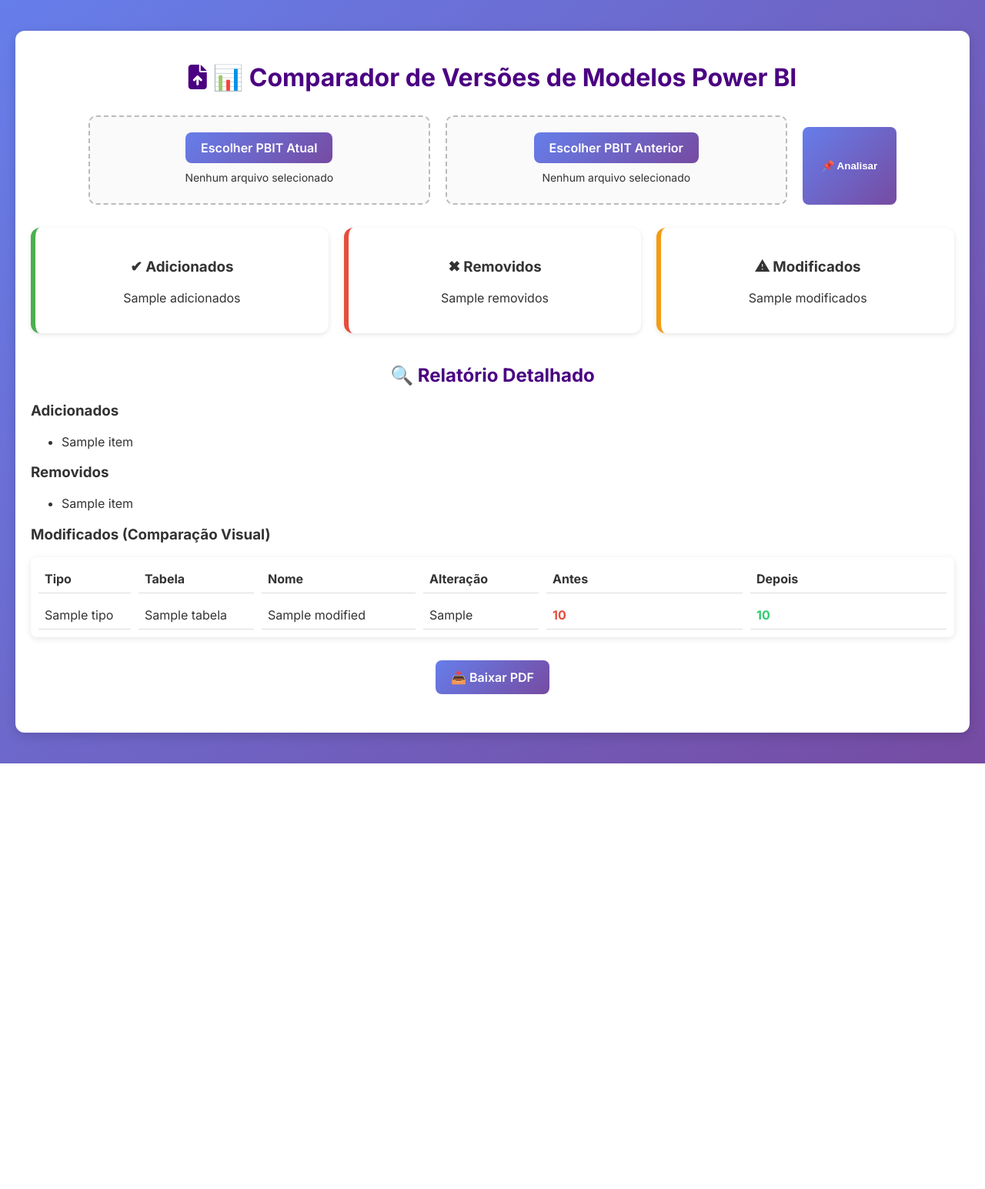
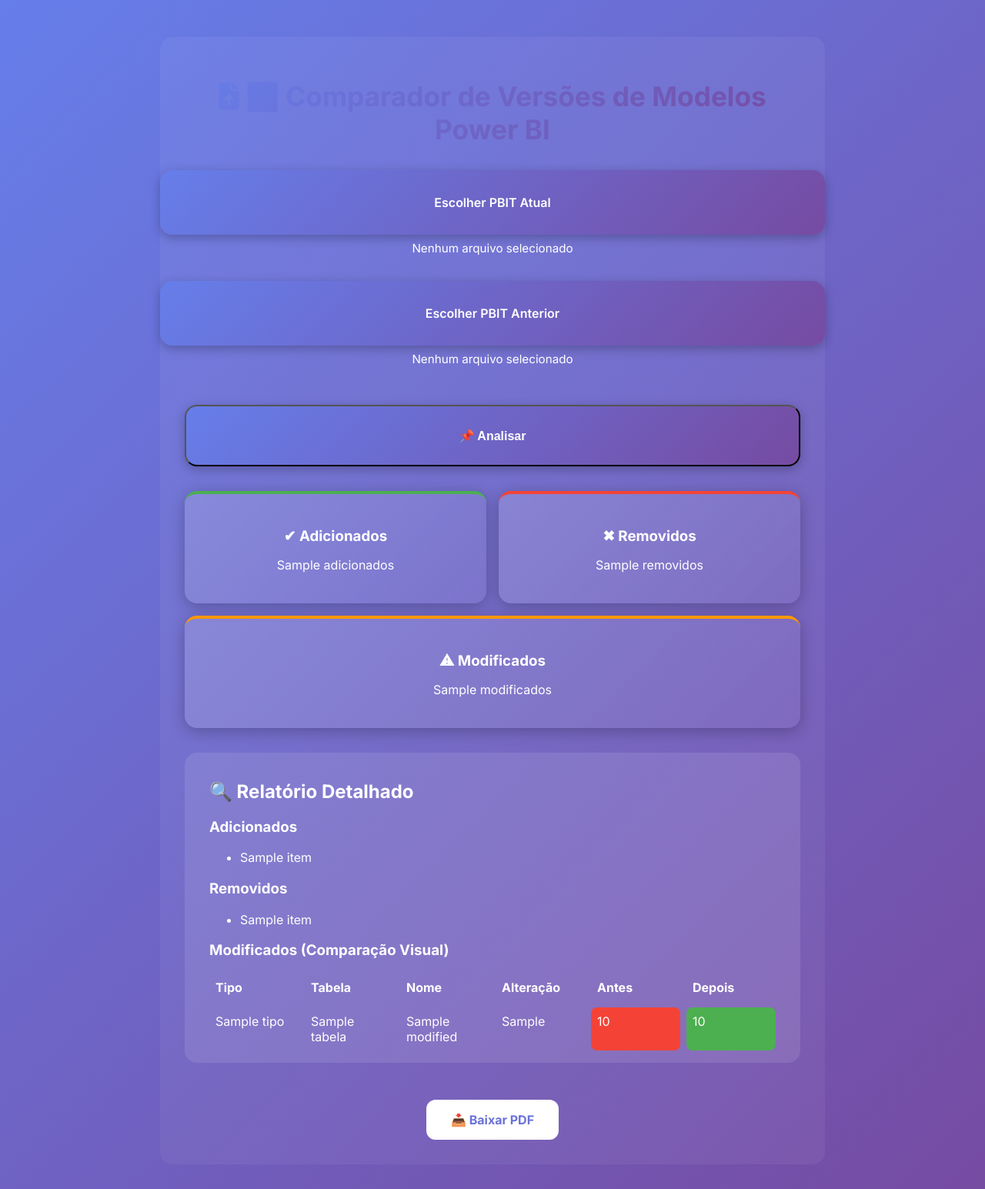
Before and after one commit to yuricassu/Comparador-de-Vers-es-do-Power-BI, a Flask app: template templates/index.html in a window 1280 px wide. Shown: the whole page at 77% size. Before the commit the page ends 992 px from the top, so only its background shows below. Run offline with Flask 3, Linux system fonts and the light colour scheme; the template is opened without the code that fills it: most values are stand-ins (such as "Sample title", 1, 10 or a date in 2020); some libraries are stand-ins or nearby versions.

Commit message:
Update style.css

```diff
--- a/static/style.css
+++ b/static/style.css
@@ -1,232 +1,254 @@
-/* Fonte global */
+/* Fonte moderna */
 body {
+    margin: 0;
     font-family: 'Inter', sans-serif;
-    background: linear-gradient(135deg, #667eea 0%, #764ba2 100%); /* Fundo atualizado */
-    margin: 0;
-    padding: 0;
-    color: #333;
-    min-height: 100vh;
+    background: linear-gradient(135deg, #667eea 0%, #764ba2 100%);
+    color: #fff;
 }
 
-/* Container principal */
 .container {
-    max-width: 1200px;
-    margin: 40px auto; /* Espaçamento do topo */
-    padding: 20px;
-    background: #fff;
-    border-radius: 12px;
-    box-shadow: 0 4px 15px rgba(0,0,0,0.15);
+    max-width: 800px;
+    margin: 3rem auto 2rem; /* espaçamento do topo aumentado */
+    padding: 2rem;
+    text-align: center;
+    background: rgba(255,255,255,0.05);
+    border-radius: 16px;
 }
 
-/* Título */
 h1 {
-    text-align: center;
-    margin-bottom: 30px;
-    color: #4b0082;
+    margin-bottom: 2rem;
+    font-size: 2.2rem;
+    font-weight: 700;
+    background: linear-gradient(135deg, #667eea 0%, #764ba2 100%);
+    -webkit-background-clip: text;
+    -webkit-text-fill-color: transparent;
+    display: inline-block;
 }
 
-/* Upload */
 .upload-section {
     display: flex;
-    gap: 20px;
-    justify-content: center;
-    flex-wrap: wrap;
-    margin-bottom: 20px;
+    flex-direction: column;
+    gap: 1.8rem;
+    align-items: center;
+    margin-bottom: 2rem;
 }
 
 .file-upload-container {
-    border: 2px dashed #bbb;
-    border-radius: 10px;
-    padding: 20px;
-    text-align: center;
-    background: #fafafa;
-    flex: 1;
-    min-width: 280px;
-    max-width: 400px;
-    cursor: pointer;
-    transition: all 0.3s ease-in-out;
-}
-
-.file-upload-container.dragover {
-    border-color: #764ba2;
-    background: #f3e8ff;
+    width: 100%;
+    display: flex;
+    flex-direction: column;
+    align-items: center;
+    position: relative;
 }
 
 .custom-file-upload {
-    display: inline-block;
-    padding: 10px 20px;
     background: linear-gradient(135deg, #667eea 0%, #764ba2 100%);
     color: #fff;
-    border-radius: 8px;
+    padding: 2rem;
+    border-radius: 16px;
+    font-weight: 600;
     cursor: pointer;
-    font-weight: 600;
-    transition: transform 0.2s ease;
+    width: 100%;
+    text-align: center;
+    transition: all 0.3s ease;
+    box-shadow: 0 4px 14px rgba(0,0,0,0.25);
 }
-
 .custom-file-upload:hover {
-    transform: scale(1.05);
+    transform: translateY(-3px);
+    box-shadow: 0 8px 28px rgba(0,0,0,0.35);
 }
-
-input[type="file"] {
+.custom-file-upload input {
     display: none;
 }
 
 .file-name {
-    display: block;
-    margin-top: 10px;
-    font-size: 14px;
+    margin-top: 0.5rem;
+    font-size: 0.95rem;
+    color: #fff;
+    word-break: break-all;
 }
 
 .upload-feedback {
-    display: block;
-    margin-top: 5px;
-    font-size: 13px;
+    font-size: 0.9rem;
+    margin-top: 0.3rem;
+    color: #00ff00;
 }
 
 /* Botão analisar */
 .analyze-btn {
+    margin-top: 1rem;
+    padding: 1.8rem;
+    width: 100%;
     background: linear-gradient(135deg, #667eea 0%, #764ba2 100%);
-    color: white;
-    padding: 12px 25px;
-    border: none;
-    border-radius: 8px;
+    color: #fff;
+    border-radius: 16px;
+    font-weight: 700;
     cursor: pointer;
-    margin-top: 15px;
-    font-weight: 600;
-    transition: transform 0.2s ease;
+    font-size: 1rem;
+    box-shadow: 0 4px 14px rgba(0,0,0,0.25);
+    transition: all 0.3s ease;
+}
+.analyze-btn:hover {
+    transform: translateY(-2px);
+    box-shadow: 0 8px 28px rgba(0,0,0,0.35);
 }
 
-.analyze-btn:hover {
-    transform: scale(1.05);
-}
-
-/* Barra de progresso */
+/* Progress bar */
 .progress-bar {
     width: 100%;
-    background: #ddd;
-    border-radius: 10px;
+    background-color: rgba(255,255,255,0.3);
+    border-radius: 12px;
     overflow: hidden;
-    margin-top: 20px;
-    height: 20px;
+    margin-top: 1rem;
 }
-
 .progress {
-    height: 100%;
-    width: 0;
-    background: linear-gradient(135deg, #667eea 0%, #764ba2 100%);
+    width: 0%;
+    height: 12px;
+    background-color: #fff;
     transition: width 0.4s ease;
+    border-radius: 12px;
 }
 
 /* Checkmark */
 .checkmark {
-    margin-top: 15px;
-    font-size: 18px;
-    color: #764ba2;
-    text-align: center;
+    font-size: 1.5rem;
+    color: #00ff00;
+    margin-top: 1rem;
+    animation: fadeIn 0.8s ease-in-out;
 }
 
-/* Cards resumo */
+/* Cards */
 .cards {
     display: flex;
-    gap: 20px;
-    justify-content: center;
-    margin: 30px 0;
+    justify-content: space-between;
+    gap: 1rem;
+    margin-bottom: 2rem;
     flex-wrap: wrap;
 }
+.card {
+    background: linear-gradient(135deg, rgba(255,255,255,0.15), rgba(255,255,255,0.05));
+    padding: 1.5rem;
+    border-radius: 16px;
+    flex: 1 1 30%;
+    box-shadow: 0 4px 20px rgba(0,0,0,0.25);
+    transition: all 0.3s ease;
+    opacity: 0;
+    animation: fadeIn 0.8s forwards;
+}
+.card:hover {
+    transform: translateY(-3px);
+    box-shadow: 0 8px 28px rgba(0,0,0,0.35);
+}
+.card h3 { margin-bottom: 0.5rem; }
+.added { border-top: 4px solid #4caf50; }
+.removed { border-top: 4px solid #f44336; }
+.modified { border-top: 4px solid #ff9800; }
 
-.card {
-    flex: 1;
-    min-width: 250px;
-    padding: 20px;
-    border-radius: 12px;
-    background: #fff;
-    box-shadow: 0 2px 6px rgba(0,0,0,0.1);
-    text-align: center;
+/* Report section */
+.report-section {
+    text-align: left;
+    margin: 2rem 0;
+    background-color: rgba(255,255,255,0.1);
+    padding: 1rem 2rem;
+    border-radius: 16px;
+    max-height: 800px;
+    overflow-y: auto;
 }
 
-.card.added {
-    border-left: 6px solid #4CAF50;
-}
-
-.card.removed {
-    border-left: 6px solid #e74c3c;
-}
-
-.card.modified {
-    border-left: 6px solid #f39c12;
-}
-
-/* Relatório detalhado */
-.report-section {
-    margin-top: 40px;
-}
-
-.report-section h2 {
-    text-align: center;
-    margin-bottom: 20px;
-    color: #4b0082;
-}
-
-/* Tabela de modificados */
+/* Comparação visual com tooltip */
 .comparison-table {
     display: grid;
-    grid-template-columns: 120px 150px 200px 150px 1fr 1fr;
-    gap: 10px;
-    padding: 10px;
-    background: #fff;
-    border-radius: 8px;
-    box-shadow: 0 2px 8px rgba(0,0,0,0.1);
-
-    overflow-x: auto;
-    max-width: 100%;
+    grid-template-columns: 1fr 1fr 1fr 1fr 1fr 1fr;
+    gap: 0.5rem;
+    margin-top: 1rem;
 }
-
 .table-header {
-    font-weight: bold;
-    background: #f0f0f0;
-    padding: 10px;
+    font-weight: 700;
     display: contents;
 }
-
 .table-row {
     display: contents;
 }
-
-.table-row > div,
-.table-header > div {
-    padding: 8px;
-    border-bottom: 1px solid #ddd;
-    word-wrap: break-word;
+.table-header div, .table-row div {
+    padding: 0.5rem;
+    border-radius: 8px;
 }
-
-/* Valores antigos e novos */
 .old-value {
-    color: #e74c3c;
-    font-weight: bold;
+    background-color: #f44336;
+    color: #fff;
+    cursor: help;
+}
+.new-value {
+    background-color: #4caf50;
+    color: #fff;
     cursor: help;
 }
 
-.new-value {
-    color: #2ecc71;
-    font-weight: bold;
-    cursor: help;
+/* PDF Download */
+.download {
+    display: inline-block;
+    margin-top: 1rem;
+    padding: 1rem 2rem;
+    background: #fff;
+    color: #6A72D9;
+    border-radius: 12px;
+    font-weight: 700;
+    text-decoration: none;
+    transition: all 0.3s ease;
+}
+.download:hover {
+    transform: translateY(-2px);
+    box-shadow: 0 6px 18px rgba(0,0,0,0.25);
 }
 
-/* Download PDF */
-.download {
-    display: block;
-    text-align: center;
-    margin: 30px auto;
-    padding: 12px 20px;
-    background: linear-gradient(135deg, #667eea 0%, #764ba2 100%);
-    color: white;
-    text-decoration: none;
-    border-radius: 8px;
-    width: fit-content;
-    font-weight: 600;
-    transition: transform 0.2s ease;
+/* Animations */
+@keyframes fadeIn { from {opacity:0;} to {opacity:1;} }
+
+/* Responsividade para mobile */
+@media (max-width: 768px) {
+    .container {
+        padding: 1.5rem;
+        margin: 2rem 1rem;
+    }
+
+    h1 {
+        font-size: 1.8rem;
+    }
+
+    .file-upload-container .custom-file-upload {
+        padding: 1.5rem;
+        font-size: 1rem;
+    }
+
+    .analyze-btn {
+        padding: 1.5rem;
+        font-size: 1rem;
+    }
+
+    .cards {
+        flex-direction: column;
+        gap: 1rem;
+    }
+
+    .card {
+        flex: 1 1 100%;
+        padding: 1.2rem;
+        font-size: 0.95rem;
+    }
+
+    .report-section {
+        padding: 1rem;
+        font-size: 0.9rem;
+    }
+
+    .comparison-table {
+        grid-template-columns: 1fr 1fr 1fr 1fr 1fr 1fr;
+        gap: 0.3rem;
+        font-size: 0.85rem;
+    }
+
+    .download {
+        padding: 0.8rem 1.5rem;
+        font-size: 0.95rem;
+    }
 }
-
-.download:hover {
-    transform: scale(1.05);
-}
```
